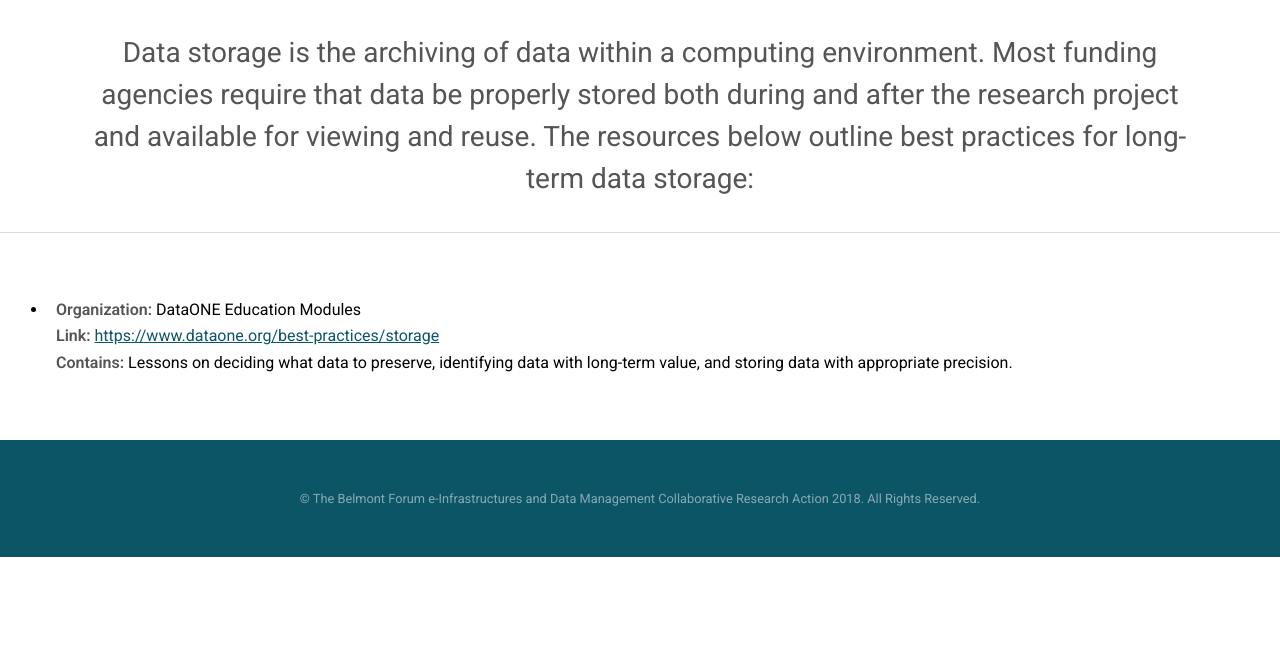
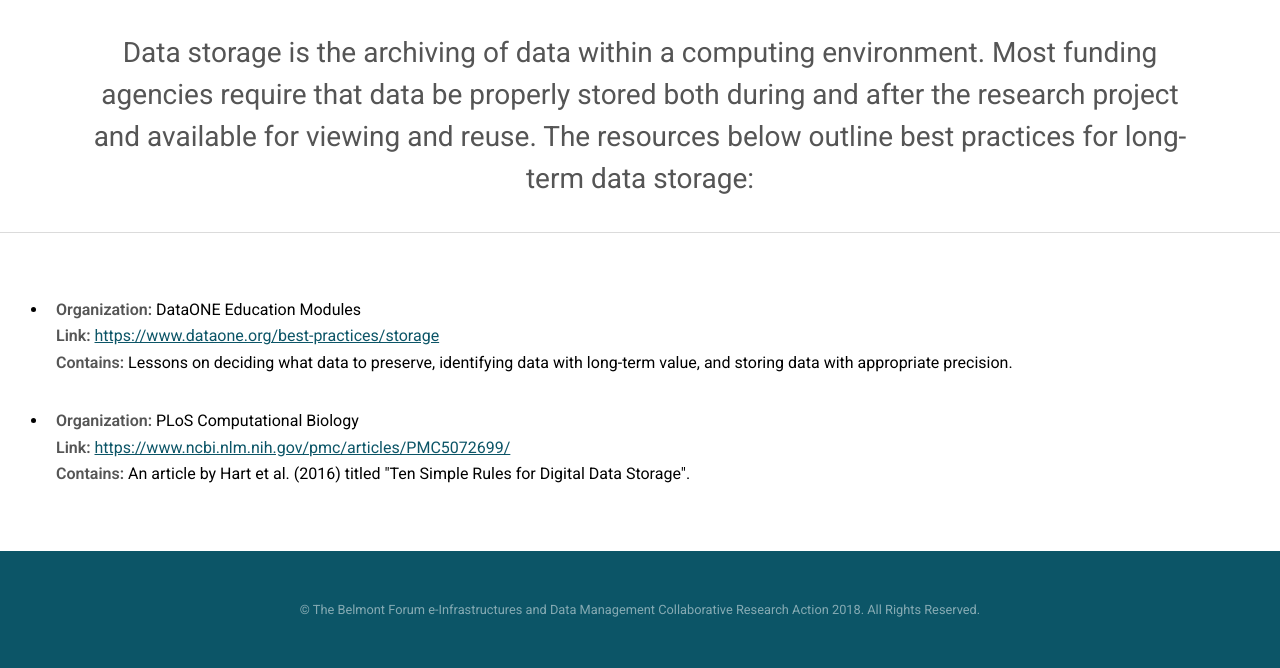
Before and after one commit to bfe-inf/toolkit, a Jekyll site: the page built from bp&s-storage.html, in a window 1280 px wide. Shown: the part 338-1006 px from the top of the page. Built offline with Jekyll 4.4.1, drawn with Linux system fonts in a browser that asks for light colours; before the commit the page ends 900 px from its top, so only the background shows below that.

Commit message:
Update bp&s-storage.html

```diff
--- a/bp&s-storage.html
+++ b/bp&s-storage.html
@@ -59,6 +59,11 @@ tipue_search_active: true
              	   				<strong>Link:</strong> <a href="https://www.dataone.org/best-practices/storage" target="_blank">https://www.dataone.org/best-practices/storage</a><br/>
 		   				<strong>Contains:</strong> Lessons on deciding what data to preserve, identifying data with long-term value, and storing data with appropriate precision. </li>
       					</ul>
+					<ul>
+	     					<li> <strong>Organization:</strong> PLoS Computational Biology  <br/>
+             	   				<strong>Link:</strong> <a href="https://www.ncbi.nlm.nih.gov/pmc/articles/PMC5072699/" target="_blank">https://www.ncbi.nlm.nih.gov/pmc/articles/PMC5072699/</a><br/>
+		   				<strong>Contains:</strong> An article by Hart et al. (2016) titled "Ten Simple Rules for Digital Data Storage". </li>
+      					</ul>
      				 </div>
 	  		</section>
 
```
